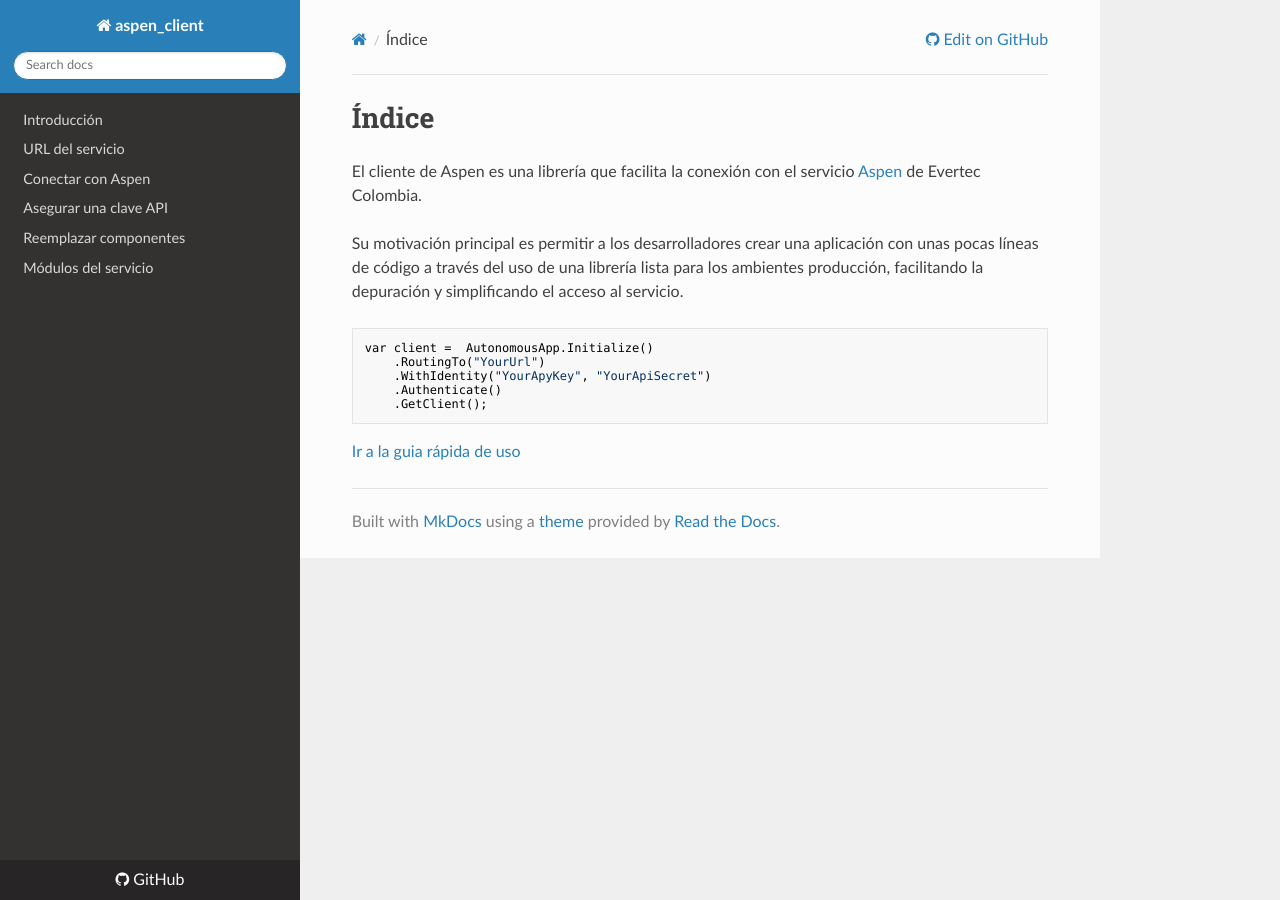
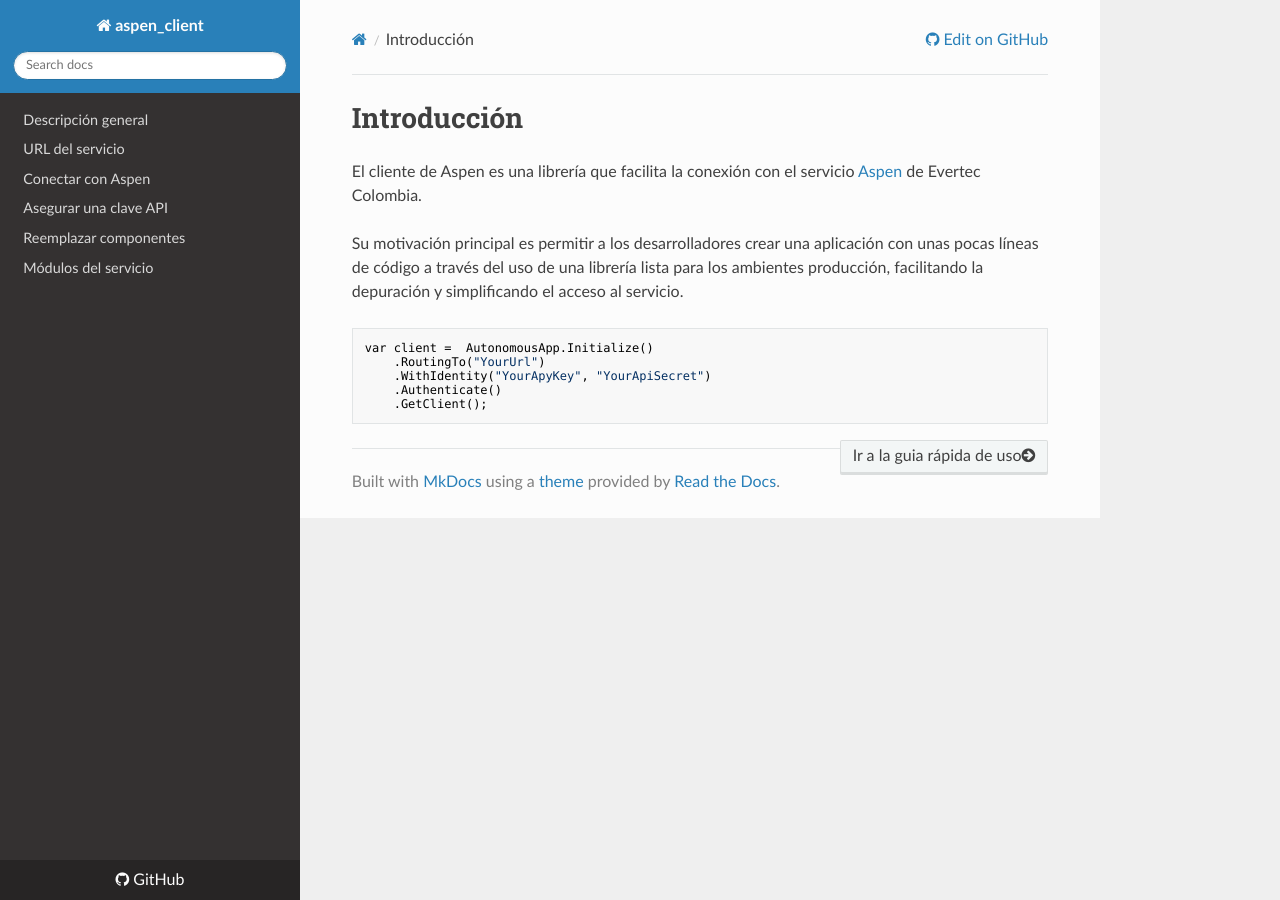
Before and after one commit to RD-Processa/Everco.Services.Aspen.Client.Docs, an MkDocs documentation site: the page built from docs/index.md, in a window 1280 px wide. Built offline with MkDocs 1.6.1, drawn with Linux system fonts in a browser that asks for light colours; nearby versions of some CDN libraries; old or Windows-style settings are respelled for this version of MkDocs.

Commit message:
Corrección Index

````diff
--- a/docs/index.md
+++ b/docs/index.md
@@ -1,4 +1,4 @@
-# Índice
+# Introducción
 
 El cliente de Aspen es una librería que facilita la conexión con el servicio [Aspen](https://processa-aspen.readthedocs.io/) de Evertec Colombia.
 
@@ -12,4 +12,4 @@ var client =  AutonomousApp.Initialize()
 	.GetClient();
 ```
 
-[Ir a la guia rápida de uso](Quickstart.md)
+<a href="../Quickstart" class="btn btn-neutral float-right" title="URL del servicio">Ir a la guia rápida de uso<span class="icon icon-circle-arrow-right"></span></a>
--- a/mkdocs.yml
+++ b/mkdocs.yml
@@ -4,7 +4,7 @@ repo_url: https://github.com/RD-Processa/Everco.Services.Aspen.Client.Docs
 
 
 pages:
-- Introducción: Quickstart.md
+- Descripción general: Quickstart.md
 - URL del servicio: Hosting.md
 - Conectar con Aspen: ManageApiKey.md
 - Asegurar una clave API: SecuringApiKey.md
````
Also changed, not shown: docs/ManageApiKey.md (+1 -1 lines).
